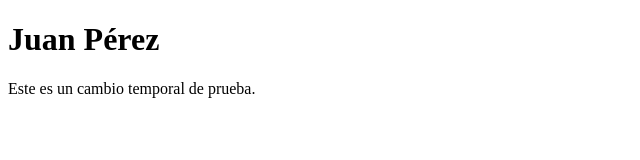
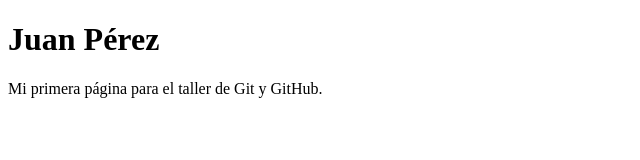
Before and after one commit to JuanPerez0114/taller-git-juan-perez, a plain HTML site: page index.html in a window 1280 px wide. Shown: the whole page, without its empty margins (0-640 px from the left). Drawn offline with Linux system fonts and the light colour scheme.

Commit message:
Revert "feat: cambia texto del párrafo"
This reverts commit 8818d8cc8124c3cfe5fb7319d2f5402bc9e5e131.

```diff
--- a/index.html
+++ b/index.html
@@ -6,6 +6,6 @@
 </head>
 <body>
     <h1>Juan Pérez</h1>
-    <p>Este es un cambio temporal de prueba.</p>
+    <p>Mi primera página para el taller de Git y GitHub.</p>
 </body>
 </html>
```
